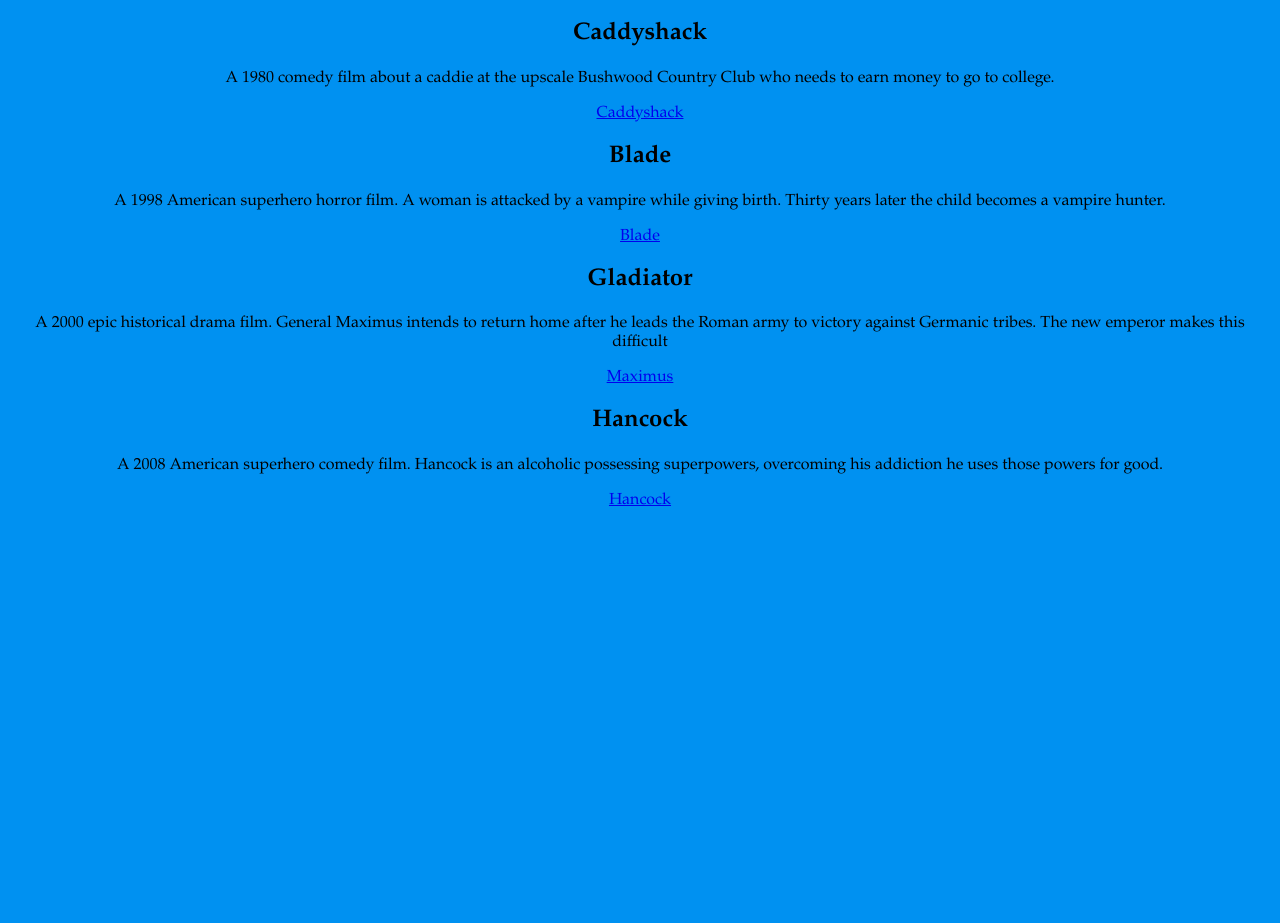
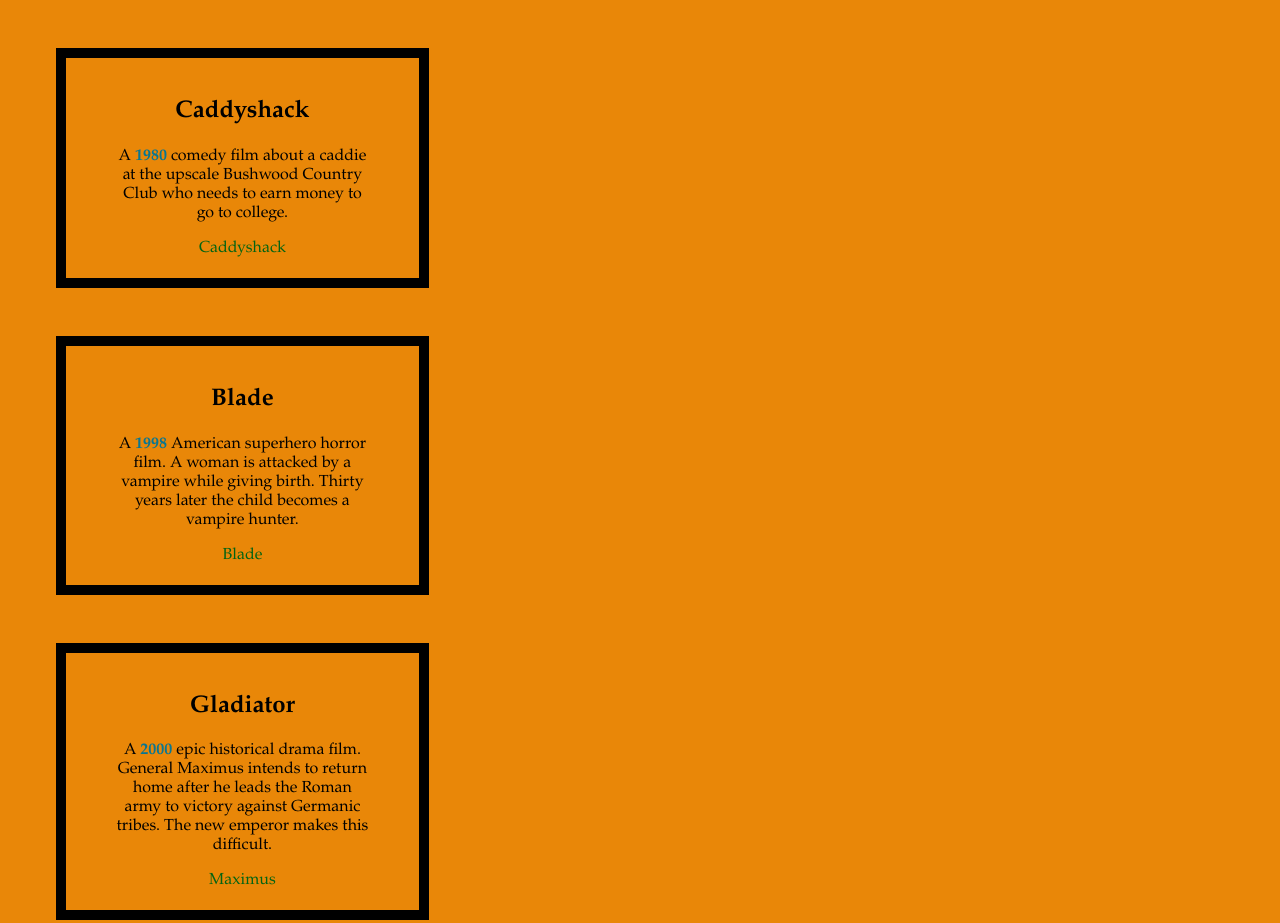
Before and after one commit to kalebrah007/torse, a plain HTML site: page index.html in a window 1280 px wide. Shown: the top 923 px of the page. Before the commit the page ends 800 px from the top, so only its background shows below. Drawn offline with Linux system fonts and the light colour scheme.

Commit message:
completed steps 1-13 CSS Drills

```diff
--- a/index.html
+++ b/index.html
@@ -8,7 +8,7 @@
 
 <body>
   <main>
-    <div id="Container">
+    <div class="Container">
 
       <div class="Boxes">
         <div id="Box 1"></div>
@@ -16,32 +16,40 @@
 
 
 
-        <p>A 1980 comedy film about a caddie at the upscale Bushwood Country Club who needs to earn money to go to college.</p>
+        <p>A <span>1980</span> comedy film about a caddie at the upscale Bushwood Country Club who needs to earn money to go to college.</p>
         <div class="readme-wrapper">
-        <a href="https://www.bing.com/th?id=OIP.dkAB3qqbAbXOqj3WJHG7hQHaEK&w=295&h=165&c=7&o=5&pid=1.7">Caddyshack</a></div>
+          <a href="https://www.bing.com/th?id=OIP.dkAB3qqbAbXOqj3WJHG7hQHaEK&w=295&h=165&c=7&o=5&pid=1.7">Caddyshack</a>
         </div>
+      </div>
+      <div class="Boxes">
         <div id="Box 2"></div>
         <h2>Blade</h2>
-        <p>A 1998 American superhero horror film. A woman is attacked by a vampire while giving birth. Thirty years later the
+        <p>A <span>1998</span> American superhero horror film. A woman is attacked by a vampire while giving birth. Thirty years later the
           child becomes a vampire hunter.</p>
         <div class="readme-wrapper">
           <a href="https://www.bing.com/th?id=OIP.9iQtVsXaMuQM32dvj7Z1CQHaEK&w=300&h=168&c=7&o=5&pid=1.7">Blade</a>
         </div>
+      </div>
+      <div class="Boxes">
         <div id="Box 3"></div>
         <h2>Gladiator</h2>
-        <p>A 2000 epic historical drama film. General Maximus intends to return home after he leads the Roman army to victory
-          against Germanic tribes. The new emperor makes this difficult</p>
+        <p>A <span>2000</span> epic historical drama film. General Maximus intends to return home after he leads the Roman army to victory
+          against Germanic tribes. The new emperor makes this difficult.</p>
         <div class="readme-wrapper">
           <a href="https://www.bing.com/th?id=OIP.Ih_suqnKg1iI2pfyeTeYlQHaFj&w=229&h=187&c=7&o=5&pid=1.7">Maximus</a>
         </div>
+      </div>
+      <div class="Boxes">
         <div id="Box 4"></div>
         <h2>Hancock</h2>
-        <p>A 2008 American superhero comedy film. Hancock is an alcoholic possessing superpowers, overcoming his addiction he
+        <p>A <span>2008</span> American superhero comedy film. Hancock is an alcoholic possessing superpowers, overcoming his addiction he
           uses those powers for good.</p>
         <div class="readme-wrapper">
           <a href="http://images5.fanpop.com/image/photos/25300000/Hancock-hancock-25394957-1280-1024.jpg">Hancock</a>
         </div>
       </div>
+
+    </div>
   </main>
 </body>
 
--- a/styles.css
+++ b/styles.css
@@ -1,6 +1,7 @@
-body { font-family: "Palatino Linotype", "Book Antiqua", Palatino, serif; }
-body {background-color: #0091f1 }
-h2 { text-align: center; }
-p { text-align: center; }
-.readme-wrapper { text-align: center; text-decoration: none; text-decoration-color: blueviolet }
-.boxes { padding: 1em; margin: 0 auto; width: 100px; border: 1px brown;  }
+body { font-family: "Palatino Linotype", "Book Antiqua", Palatino, serif;
+background-color: #e98708; color: #000000; }
+.Container { text-align: center; }
+.Boxes {display: block; margin: 3rem; border: 10px solid black;  padding: 20px 50px; border-radius: 0em; width: 20% }
+.readme-wrapper :link{ text-decoration: none; color: rgb(3, 100, 19);  }
+.readme-wrapper a:hover { color:rgb(245, 8, 138); font: bold; }
+span { color: #087692; font-weight: 900; }
```
Lines whose indentation alone changed are shown as unchanged.
